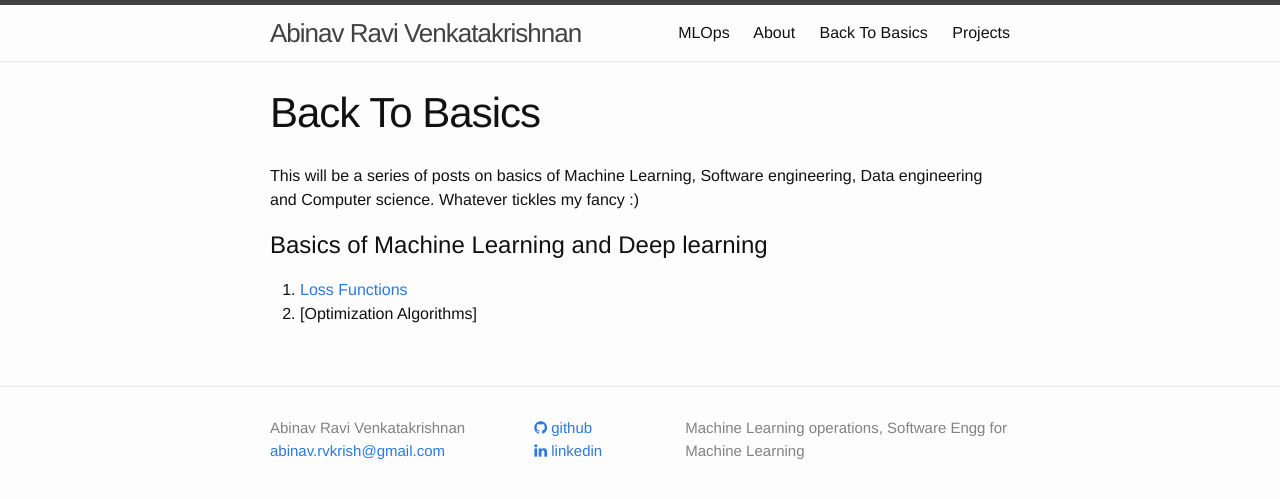
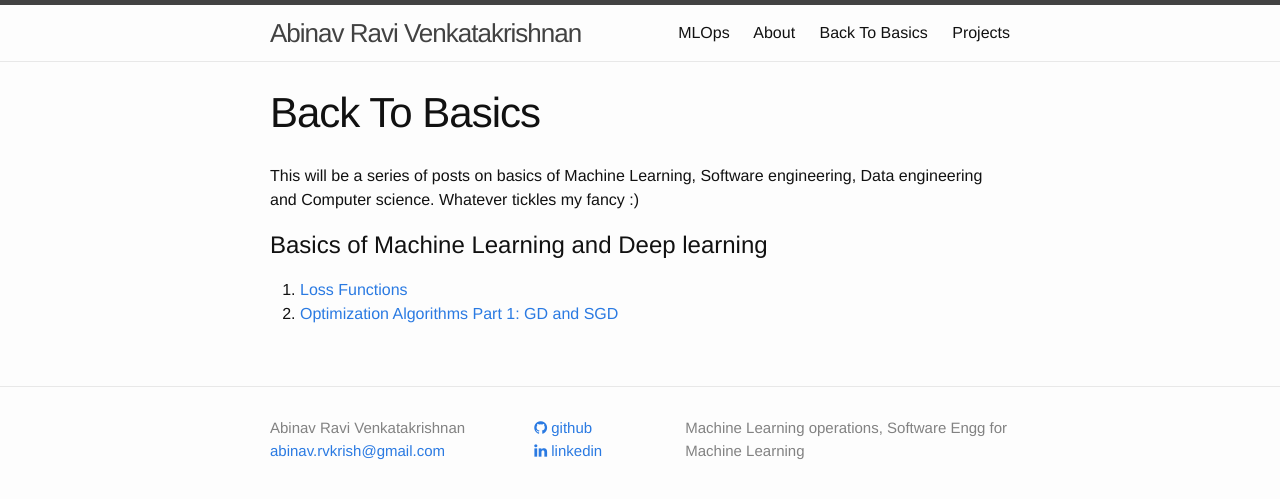
Before and after one commit to AbinavRavi/AbinavRavi.github.io, a Jekyll site: the page built from back2basics.md, in a window 1280 px wide. Shown: the top 499 px of the page. Built offline with Jekyll 4.4.1, drawn with Linux system fonts in a browser that asks for light colours; nearby versions of some CDN libraries.

Commit message:
added page need to add content

```diff
--- a/back2basics.md
+++ b/back2basics.md
@@ -11,4 +11,4 @@ This will be a series of posts on basics of Machine Learning, Software engineeri
 # Basics of Machine Learning and Deep learning
 
 1. [Loss Functions](./_posts/2023-02-14-cost-functions.markdown)
-2. [Optimization Algorithms]
+2. [Optimization Algorithms Part 1: GD and SGD](./_posts/2023-02-15-Optimization-Algos.markdown)
```
